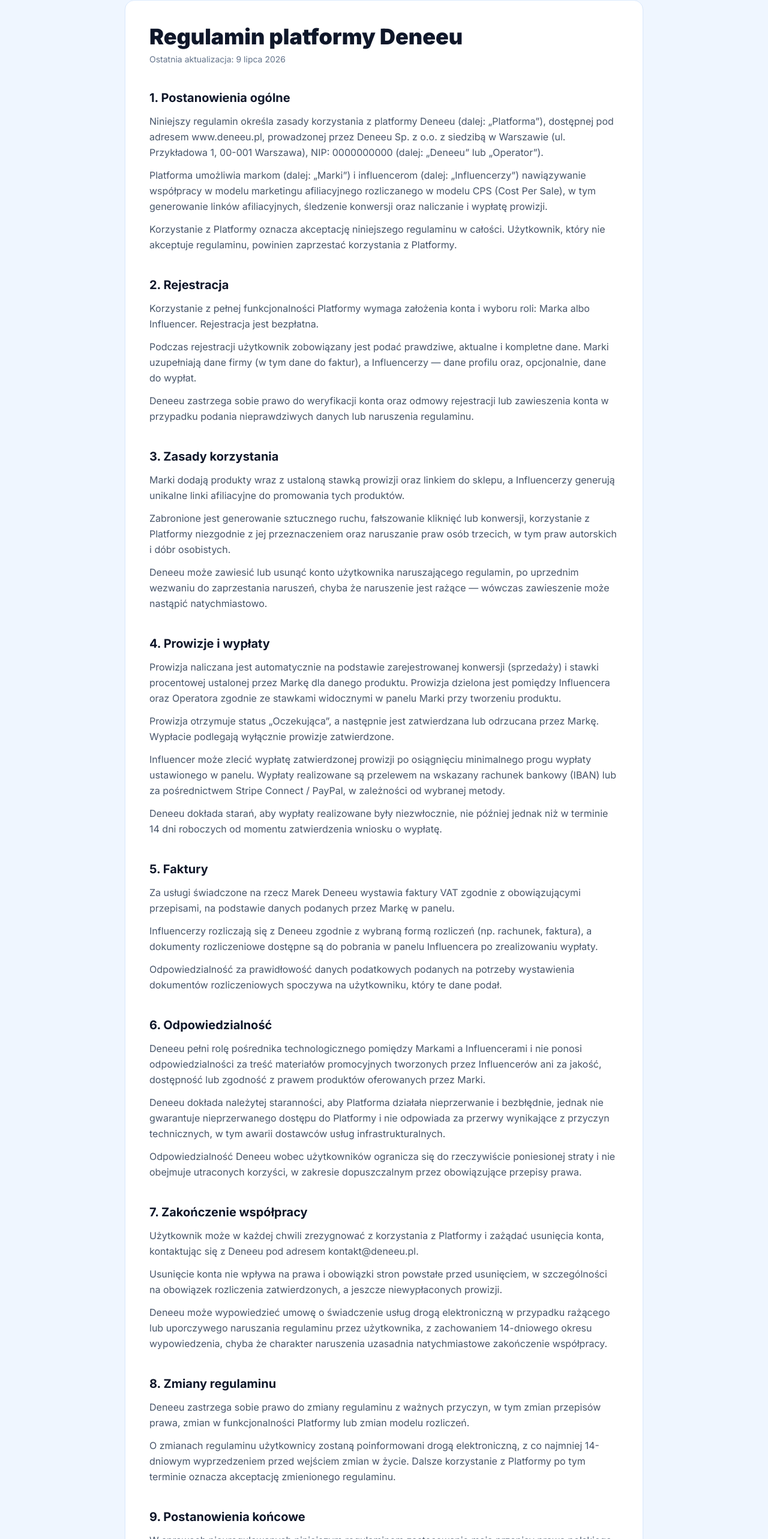
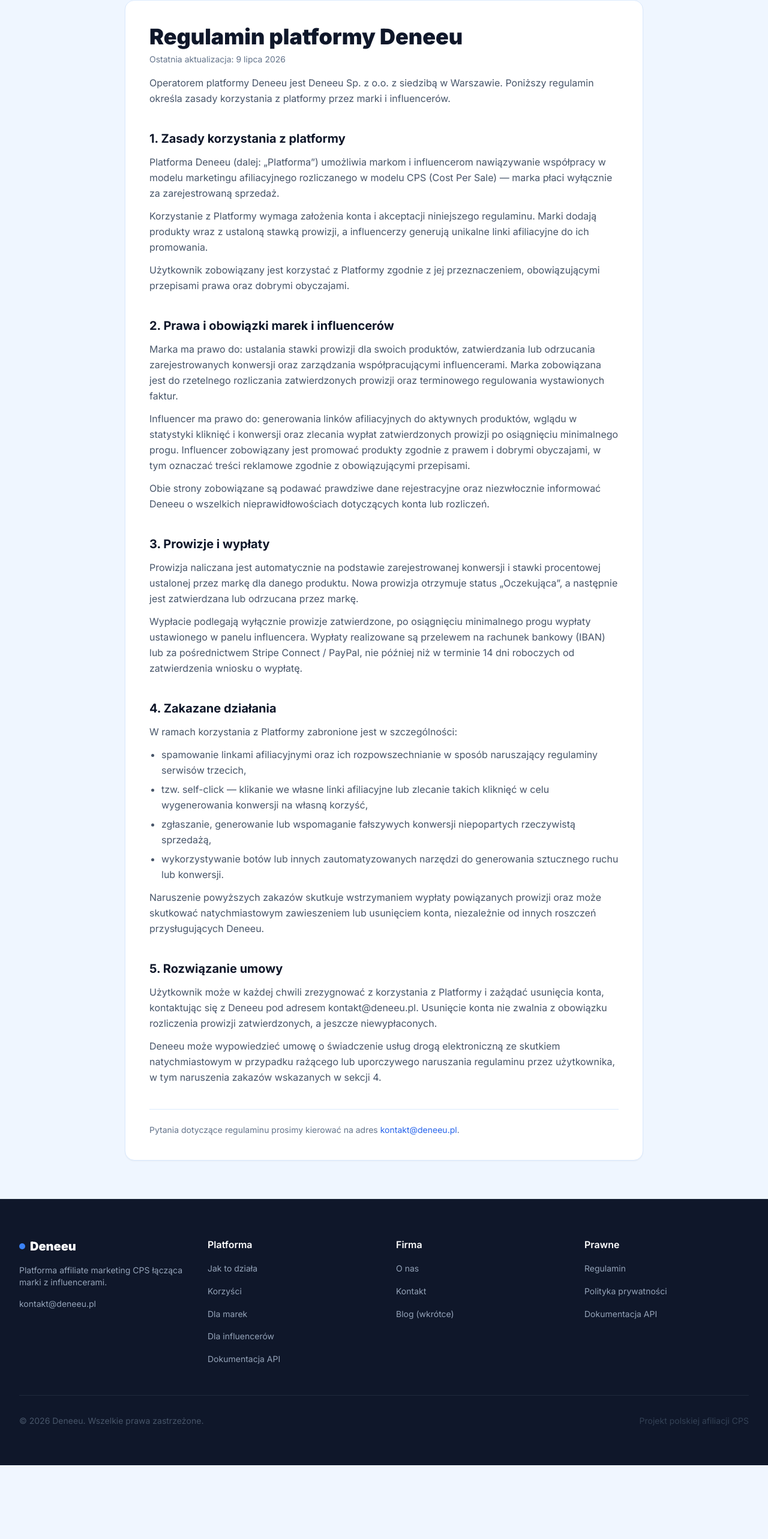
Before and after one commit to BartoszFlis95/afiliacja, a Next.js app: page /terms in a window 1280 px wide. Shown: the part 192-2758 px from the top of the page at 60% size. After the commit the page ends 2635 px from the top, so only its background shows below. Built offline with nearby package versions, Linux system fonts and the light colour scheme.

Commit message:
fix: separate terms and privacy pages content

```diff
--- a/src/app/privacy/page.tsx
+++ b/src/app/privacy/page.tsx
@@ -6,39 +6,24 @@
 export const metadata: Metadata = {
   title: "Polityka prywatności",
   description:
-    "Polityka prywatności Deneeu — jakie dane zbieramy, w jakim celu je przetwarzamy, jakich plików cookie używamy oraz jakie prawa przysługują użytkownikom zgodnie z RODO.",
+    "Polityka prywatności Deneeu — jakie dane zbieramy, cel przetwarzania (RODO art. 6), pliki cookie, udostępnianie danych podwykonawcom oraz prawa użytkownika.",
 };
 
 const SECTIONS = [
   {
-    title: "1. Administrator danych",
+    title: "1. Jakie dane zbieramy",
     paragraphs: [
-      "Administratorem danych osobowych przetwarzanych w związku z korzystaniem z platformy Deneeu (www.deneeu.pl) jest Deneeu Sp. z o.o. z siedzibą w Warszawie (ul. Przykładowa 1, 00-001 Warszawa), NIP: 0000000000 (dalej: „Administrator” lub „Deneeu”).",
-      "W sprawach dotyczących ochrony danych osobowych można kontaktować się z Administratorem pod adresem e-mail kontakt@deneeu.pl.",
+      "Podczas rejestracji i korzystania z Platformy zbieramy w szczególności: adres e-mail oraz hasło (przechowywane w formie zahaszowanej), numer rachunku bankowego (IBAN) i dane do wypłat podawane przez influencerów, adres IP oraz dane techniczne przeglądarki, a także informacje zapisywane w plikach cookie wykorzystywanych do śledzenia linków afiliacyjnych.",
     ],
   },
   {
-    title: "2. Jakie dane zbieramy",
+    title: "2. Cel przetwarzania (RODO art. 6)",
     paragraphs: [
-      "W zależności od roli w Platformie (Marka lub Influencer) zbieramy: dane rejestracyjne (adres e-mail, hasło w formie zahaszowanej), dane profilowe (nazwa firmy, NIP, adres, branża, strona www — dla Marek; nazwa wyświetlana, opis, linki do social media, liczba obserwujących — dla Influencerów).",
-      "Dla celów wypłat i rozliczeń przetwarzamy dodatkowo: numer rachunku bankowego (IBAN), adres e-mail PayPal oraz identyfikator konta Stripe Connect (jeśli Influencer wybierze taką metodę wypłaty).",
-      "Zbieramy również dane techniczne generowane automatycznie podczas korzystania z Platformy: adres IP, user-agent przeglądarki, adres referującej strony oraz dane o kliknięciach i konwersjach zarejestrowanych w ramach linków afiliacyjnych.",
+      "Dane przetwarzamy na podstawie: art. 6 ust. 1 lit. b RODO — w celu zawarcia i wykonania umowy o świadczenie usług drogą elektroniczną (założenie konta, naliczanie i wypłata prowizji); art. 6 ust. 1 lit. c RODO — w celu wypełnienia obowiązków prawnych, w tym podatkowo-księgowych związanych z wystawianiem faktur; art. 6 ust. 1 lit. f RODO — w celach wynikających z prawnie uzasadnionego interesu administratora, takich jak zapewnienie bezpieczeństwa Platformy i przeciwdziałanie nadużyciom.",
     ],
   },
   {
-    title: "3. Cel przetwarzania",
-    paragraphs: [
-      "Dane przetwarzane są w celu: świadczenia usług Platformy (rejestracja konta, generowanie linków afiliacyjnych, śledzenie konwersji), naliczania i realizacji wypłat prowizji, wystawiania dokumentów księgowych (faktur i rachunków), obsługi zgłoszeń i komunikacji z użytkownikiem oraz zapewnienia bezpieczeństwa i rozliczalności działań w Platformie (przeciwdziałanie nadużyciom).",
-    ],
-  },
-  {
-    title: "4. Podstawa prawna (RODO)",
-    paragraphs: [
-      "Dane przetwarzane są na podstawie: art. 6 ust. 1 lit. b RODO — w celu zawarcia i wykonania umowy o świadczenie usług drogą elektroniczną (założenie i prowadzenie konta, naliczanie i wypłata prowizji); art. 6 ust. 1 lit. c RODO — w celu wypełnienia obowiązków prawnych ciążących na Administratorze, w tym obowiązków podatkowo-księgowych związanych z wystawianiem faktur; art. 6 ust. 1 lit. f RODO — w celach wynikających z prawnie uzasadnionych interesów Administratora, takich jak zapewnienie bezpieczeństwa Platformy i dochodzenie roszczeń.",
-    ],
-  },
-  {
-    title: "5. Cookies",
+    title: "3. Cookies",
     paragraphs: [
       "Platforma wykorzystuje pliki cookie niezbędne do prawidłowego działania mechanizmu śledzenia linków afiliacyjnych:",
     ],
@@ -46,15 +31,11 @@
       "deneeu_ref — przechowuje identyfikator influencera powiązanego z kliknięciem w link afiliacyjny; ważność: 30 dni.",
       "deneeu_link_code — przechowuje kod konkretnego linku afiliacyjnego, z którego pochodzi ruch; ważność: 30 dni.",
     ],
-    paragraphsAfter: [
-      "Cookies te ustawiane są w momencie kliknięcia w link afiliacyjny (/r/kod) i pozwalają prawidłowo przypisać późniejszą konwersję (sprzedaż) do influencera, który ją wygenerował. Nie są wykorzystywane do celów reklamowych ani profilowania poza opisanym mechanizmem rozliczeniowym.",
-      "Użytkownik może zarządzać plikami cookie w ustawieniach swojej przeglądarki, w tym je zablokować lub usunąć — może to jednak uniemożliwić prawidłowe naliczenie prowizji za dokonany zakup.",
-    ],
   },
   {
-    title: "6. Udostępnianie danych",
+    title: "4. Udostępnianie danych",
     paragraphs: [
-      "Dane osobowe mogą być udostępniane zaufanym podmiotom przetwarzającym dane w imieniu Administratora, wyłącznie w zakresie niezbędnym do świadczenia usług Platformy:",
+      "Dane osobowe mogą być udostępniane zaufanym podmiotom przetwarzającym dane w imieniu administratora, wyłącznie w zakresie niezbędnym do świadczenia usług Platformy:",
     ],
     list: [
       "Stripe — obsługa wypłat prowizji (Stripe Connect) oraz przetwarzanie danych rozliczeniowych.",
@@ -63,29 +44,18 @@
       "Neon — hostowana baza danych PostgreSQL, w której przechowywane są dane Platformy.",
       "Cloudflare R2 — przechowywanie plików graficznych (np. zdjęć produktów, logotypów marek).",
     ],
-    paragraphsAfter: [
-      "Wszystkie wskazane podmioty przetwarzają dane na podstawie odpowiednich umów powierzenia przetwarzania danych i wyłącznie zgodnie z instrukcjami Administratora. Dane nie są sprzedawane ani udostępniane podmiotom trzecim w celach marketingowych.",
+  },
+  {
+    title: "5. Prawa użytkownika",
+    paragraphs: [
+      "Zgodnie z RODO użytkownikowi przysługuje prawo do: dostępu do swoich danych, ich sprostowania, usunięcia, ograniczenia przetwarzania oraz przenoszenia danych do innego administratora, a także prawo wniesienia sprzeciwu wobec przetwarzania opartego na prawnie uzasadnionym interesie administratora.",
+      "Użytkownikowi przysługuje również prawo wniesienia skargi do Prezesa Urzędu Ochrony Danych Osobowych, jeśli uzna, że przetwarzanie jego danych narusza przepisy RODO.",
     ],
   },
   {
-    title: "7. Prawa użytkownika",
+    title: "6. Kontakt",
     paragraphs: [
-      "Zgodnie z RODO użytkownikowi przysługuje prawo do: dostępu do swoich danych, ich sprostowania, usunięcia, ograniczenia przetwarzania, przenoszenia danych oraz wniesienia sprzeciwu wobec przetwarzania opartego na prawnie uzasadnionym interesie Administratora.",
-      "Użytkownikowi przysługuje również prawo wniesienia skargi do Prezesa Urzędu Ochrony Danych Osobowych, jeśli uzna, że przetwarzanie jego danych narusza przepisy RODO.",
-      "W celu realizacji powyższych praw prosimy o kontakt na adres kontakt@deneeu.pl.",
-    ],
-  },
-  {
-    title: "8. Kontakt",
-    paragraphs: [
-      "W sprawach dotyczących niniejszej polityki prywatności oraz przetwarzania danych osobowych można kontaktować się z Administratorem pod adresem e-mail kontakt@deneeu.pl lub pisemnie na adres siedziby: Deneeu Sp. z o.o., ul. Przykładowa 1, 00-001 Warszawa.",
-    ],
-  },
-  {
-    title: "9. Zmiany polityki",
-    paragraphs: [
-      "Administrator zastrzega sobie prawo do zmiany niniejszej polityki prywatności, w szczególności w związku ze zmianą przepisów prawa, zakresu przetwarzanych danych lub wykorzystywanych podmiotów przetwarzających.",
-      "O istotnych zmianach polityki użytkownicy zostaną poinformowani drogą elektroniczną lub poprzez komunikat w Platformie, z odpowiednim wyprzedzeniem przed wejściem zmian w życie.",
+      "W celu realizacji powyższych praw lub w innych sprawach dotyczących przetwarzania danych osobowych prosimy o kontakt na adres kontakt@deneeu.pl.",
     ],
   },
 ];
@@ -103,6 +73,11 @@
             </h1>
             <p className="mt-2 text-sm text-slate-500">
               Ostatnia aktualizacja: 9 lipca 2026
+            </p>
+            <p className="mt-4 text-base leading-relaxed text-slate-600">
+              Administratorem danych osobowych przetwarzanych w związku z
+              korzystaniem z platformy Deneeu jest Deneeu Sp. z o.o. z
+              siedzibą w Warszawie.
             </p>
 
             <div className="mt-10 space-y-10">
@@ -126,11 +101,6 @@
                         ))}
                       </ul>
                     )}
-                    {section.paragraphsAfter?.map((paragraph, i) => (
-                      <p key={i} className="text-base leading-relaxed text-slate-600">
-                        {paragraph}
-                      </p>
-                    ))}
                   </div>
                 </section>
               ))}
--- a/src/app/terms/page.tsx
+++ b/src/app/terms/page.tsx
@@ -6,80 +6,53 @@
 export const metadata: Metadata = {
   title: "Regulamin",
   description:
-    "Regulamin platformy Deneeu — zasady rejestracji, korzystania z platformy CPS, naliczania prowizji, wypłat i faktur dla marek i influencerów.",
+    "Regulamin platformy Deneeu — zasady korzystania, prawa i obowiązki marek i influencerów, prowizje i wypłaty, zakazane działania oraz zasady rozwiązania umowy.",
 };
 
 const SECTIONS = [
   {
-    title: "1. Postanowienia ogólne",
+    title: "1. Zasady korzystania z platformy",
     paragraphs: [
-      "Niniejszy regulamin określa zasady korzystania z platformy Deneeu (dalej: „Platforma”), dostępnej pod adresem www.deneeu.pl, prowadzonej przez Deneeu Sp. z o.o. z siedzibą w Warszawie (ul. Przykładowa 1, 00-001 Warszawa), NIP: 0000000000 (dalej: „Deneeu” lub „Operator”).",
-      "Platforma umożliwia markom (dalej: „Marki”) i influencerom (dalej: „Influencerzy”) nawiązywanie współpracy w modelu marketingu afiliacyjnego rozliczanego w modelu CPS (Cost Per Sale), w tym generowanie linków afiliacyjnych, śledzenie konwersji oraz naliczanie i wypłatę prowizji.",
-      "Korzystanie z Platformy oznacza akceptację niniejszego regulaminu w całości. Użytkownik, który nie akceptuje regulaminu, powinien zaprzestać korzystania z Platformy.",
+      "Platforma Deneeu (dalej: „Platforma”) umożliwia markom i influencerom nawiązywanie współpracy w modelu marketingu afiliacyjnego rozliczanego w modelu CPS (Cost Per Sale) — marka płaci wyłącznie za zarejestrowaną sprzedaż.",
+      "Korzystanie z Platformy wymaga założenia konta i akceptacji niniejszego regulaminu. Marki dodają produkty wraz z ustaloną stawką prowizji, a influencerzy generują unikalne linki afiliacyjne do ich promowania.",
+      "Użytkownik zobowiązany jest korzystać z Platformy zgodnie z jej przeznaczeniem, obowiązującymi przepisami prawa oraz dobrymi obyczajami.",
     ],
   },
   {
-    title: "2. Rejestracja",
+    title: "2. Prawa i obowiązki marek i influencerów",
     paragraphs: [
-      "Korzystanie z pełnej funkcjonalności Platformy wymaga założenia konta i wyboru roli: Marka albo Influencer. Rejestracja jest bezpłatna.",
-      "Podczas rejestracji użytkownik zobowiązany jest podać prawdziwe, aktualne i kompletne dane. Marki uzupełniają dane firmy (w tym dane do faktur), a Influencerzy — dane profilu oraz, opcjonalnie, dane do wypłat.",
-      "Deneeu zastrzega sobie prawo do weryfikacji konta oraz odmowy rejestracji lub zawieszenia konta w przypadku podania nieprawdziwych danych lub naruszenia regulaminu.",
+      "Marka ma prawo do: ustalania stawki prowizji dla swoich produktów, zatwierdzania lub odrzucania zarejestrowanych konwersji oraz zarządzania współpracującymi influencerami. Marka zobowiązana jest do rzetelnego rozliczania zatwierdzonych prowizji oraz terminowego regulowania wystawionych faktur.",
+      "Influencer ma prawo do: generowania linków afiliacyjnych do aktywnych produktów, wglądu w statystyki kliknięć i konwersji oraz zlecania wypłat zatwierdzonych prowizji po osiągnięciu minimalnego progu. Influencer zobowiązany jest promować produkty zgodnie z prawem i dobrymi obyczajami, w tym oznaczać treści reklamowe zgodnie z obowiązującymi przepisami.",
+      "Obie strony zobowiązane są podawać prawdziwe dane rejestracyjne oraz niezwłocznie informować Deneeu o wszelkich nieprawidłowościach dotyczących konta lub rozliczeń.",
     ],
   },
   {
-    title: "3. Zasady korzystania",
+    title: "3. Prowizje i wypłaty",
     paragraphs: [
-      "Marki dodają produkty wraz z ustaloną stawką prowizji oraz linkiem do sklepu, a Influencerzy generują unikalne linki afiliacyjne do promowania tych produktów.",
-      "Zabronione jest generowanie sztucznego ruchu, fałszowanie kliknięć lub konwersji, korzystanie z Platformy niezgodnie z jej przeznaczeniem oraz naruszanie praw osób trzecich, w tym praw autorskich i dóbr osobistych.",
-      "Deneeu może zawiesić lub usunąć konto użytkownika naruszającego regulamin, po uprzednim wezwaniu do zaprzestania naruszeń, chyba że naruszenie jest rażące — wówczas zawieszenie może nastąpić natychmiastowo.",
+      "Prowizja naliczana jest automatycznie na podstawie zarejestrowanej konwersji i stawki procentowej ustalonej przez markę dla danego produktu. Nowa prowizja otrzymuje status „Oczekująca”, a następnie jest zatwierdzana lub odrzucana przez markę.",
+      "Wypłacie podlegają wyłącznie prowizje zatwierdzone, po osiągnięciu minimalnego progu wypłaty ustawionego w panelu influencera. Wypłaty realizowane są przelewem na rachunek bankowy (IBAN) lub za pośrednictwem Stripe Connect / PayPal, nie później niż w terminie 14 dni roboczych od zatwierdzenia wniosku o wypłatę.",
     ],
   },
   {
-    title: "4. Prowizje i wypłaty",
+    title: "4. Zakazane działania",
     paragraphs: [
-      "Prowizja naliczana jest automatycznie na podstawie zarejestrowanej konwersji (sprzedaży) i stawki procentowej ustalonej przez Markę dla danego produktu. Prowizja dzielona jest pomiędzy Influencera oraz Operatora zgodnie ze stawkami widocznymi w panelu Marki przy tworzeniu produktu.",
-      "Prowizja otrzymuje status „Oczekująca”, a następnie jest zatwierdzana lub odrzucana przez Markę. Wypłacie podlegają wyłącznie prowizje zatwierdzone.",
-      "Influencer może zlecić wypłatę zatwierdzonej prowizji po osiągnięciu minimalnego progu wypłaty ustawionego w panelu. Wypłaty realizowane są przelewem na wskazany rachunek bankowy (IBAN) lub za pośrednictwem Stripe Connect / PayPal, w zależności od wybranej metody.",
-      "Deneeu dokłada starań, aby wypłaty realizowane były niezwłocznie, nie później jednak niż w terminie 14 dni roboczych od momentu zatwierdzenia wniosku o wypłatę.",
+      "W ramach korzystania z Platformy zabronione jest w szczególności:",
+    ],
+    list: [
+      "spamowanie linkami afiliacyjnymi oraz ich rozpowszechnianie w sposób naruszający regulaminy serwisów trzecich,",
+      "tzw. self-click — klikanie we własne linki afiliacyjne lub zlecanie takich kliknięć w celu wygenerowania konwersji na własną korzyść,",
+      "zgłaszanie, generowanie lub wspomaganie fałszywych konwersji niepopartych rzeczywistą sprzedażą,",
+      "wykorzystywanie botów lub innych zautomatyzowanych narzędzi do generowania sztucznego ruchu lub konwersji.",
+    ],
+    paragraphsAfter: [
+      "Naruszenie powyższych zakazów skutkuje wstrzymaniem wypłaty powiązanych prowizji oraz może skutkować natychmiastowym zawieszeniem lub usunięciem konta, niezależnie od innych roszczeń przysługujących Deneeu.",
     ],
   },
   {
-    title: "5. Faktury",
+    title: "5. Rozwiązanie umowy",
     paragraphs: [
-      "Za usługi świadczone na rzecz Marek Deneeu wystawia faktury VAT zgodnie z obowiązującymi przepisami, na podstawie danych podanych przez Markę w panelu.",
-      "Influencerzy rozliczają się z Deneeu zgodnie z wybraną formą rozliczeń (np. rachunek, faktura), a dokumenty rozliczeniowe dostępne są do pobrania w panelu Influencera po zrealizowaniu wypłaty.",
-      "Odpowiedzialność za prawidłowość danych podatkowych podanych na potrzeby wystawienia dokumentów rozliczeniowych spoczywa na użytkowniku, który te dane podał.",
-    ],
-  },
-  {
-    title: "6. Odpowiedzialność",
-    paragraphs: [
-      "Deneeu pełni rolę pośrednika technologicznego pomiędzy Markami a Influencerami i nie ponosi odpowiedzialności za treść materiałów promocyjnych tworzonych przez Influencerów ani za jakość, dostępność lub zgodność z prawem produktów oferowanych przez Marki.",
-      "Deneeu dokłada należytej staranności, aby Platforma działała nieprzerwanie i bezbłędnie, jednak nie gwarantuje nieprzerwanego dostępu do Platformy i nie odpowiada za przerwy wynikające z przyczyn technicznych, w tym awarii dostawców usług infrastrukturalnych.",
-      "Odpowiedzialność Deneeu wobec użytkowników ogranicza się do rzeczywiście poniesionej straty i nie obejmuje utraconych korzyści, w zakresie dopuszczalnym przez obowiązujące przepisy prawa.",
-    ],
-  },
-  {
-    title: "7. Zakończenie współpracy",
-    paragraphs: [
-      "Użytkownik może w każdej chwili zrezygnować z korzystania z Platformy i zażądać usunięcia konta, kontaktując się z Deneeu pod adresem kontakt@deneeu.pl.",
-      "Usunięcie konta nie wpływa na prawa i obowiązki stron powstałe przed usunięciem, w szczególności na obowiązek rozliczenia zatwierdzonych, a jeszcze niewypłaconych prowizji.",
-      "Deneeu może wypowiedzieć umowę o świadczenie usług drogą elektroniczną w przypadku rażącego lub uporczywego naruszania regulaminu przez użytkownika, z zachowaniem 14-dniowego okresu wypowiedzenia, chyba że charakter naruszenia uzasadnia natychmiastowe zakończenie współpracy.",
-    ],
-  },
-  {
-    title: "8. Zmiany regulaminu",
-    paragraphs: [
-      "Deneeu zastrzega sobie prawo do zmiany regulaminu z ważnych przyczyn, w tym zmian przepisów prawa, zmian w funkcjonalności Platformy lub zmian modelu rozliczeń.",
-      "O zmianach regulaminu użytkownicy zostaną poinformowani drogą elektroniczną, z co najmniej 14-dniowym wyprzedzeniem przed wejściem zmian w życie. Dalsze korzystanie z Platformy po tym terminie oznacza akceptację zmienionego regulaminu.",
-    ],
-  },
-  {
-    title: "9. Postanowienia końcowe",
-    paragraphs: [
-      "W sprawach nieuregulowanych niniejszym regulaminem zastosowanie mają przepisy prawa polskiego, w szczególności Kodeksu cywilnego oraz ustawy o świadczeniu usług drogą elektroniczną.",
-      "Ewentualne spory wynikłe w związku z korzystaniem z Platformy strony będą starały się rozwiązać polubownie, a w przypadku braku porozumienia — właściwy będzie sąd powszechny zgodnie z obowiązującymi przepisami.",
-      "Regulamin wchodzi w życie z dniem publikacji na stronie Platformy.",
+      "Użytkownik może w każdej chwili zrezygnować z korzystania z Platformy i zażądać usunięcia konta, kontaktując się z Deneeu pod adresem kontakt@deneeu.pl. Usunięcie konta nie zwalnia z obowiązku rozliczenia prowizji zatwierdzonych, a jeszcze niewypłaconych.",
+      "Deneeu może wypowiedzieć umowę o świadczenie usług drogą elektroniczną ze skutkiem natychmiastowym w przypadku rażącego lub uporczywego naruszania regulaminu przez użytkownika, w tym naruszenia zakazów wskazanych w sekcji 4.",
     ],
   },
 ];
@@ -98,6 +71,11 @@
             <p className="mt-2 text-sm text-slate-500">
               Ostatnia aktualizacja: 9 lipca 2026
             </p>
+            <p className="mt-4 text-base leading-relaxed text-slate-600">
+              Operatorem platformy Deneeu jest Deneeu Sp. z o.o. z siedzibą w
+              Warszawie. Poniższy regulamin określa zasady korzystania z
+              platformy przez marki i influencerów.
+            </p>
 
             <div className="mt-10 space-y-10">
               {SECTIONS.map((section) => (
@@ -107,6 +85,20 @@
                   </h2>
                   <div className="mt-3 space-y-3">
                     {section.paragraphs.map((paragraph, i) => (
+                      <p key={i} className="text-base leading-relaxed text-slate-600">
+                        {paragraph}
+                      </p>
+                    ))}
+                    {section.list && (
+                      <ul className="ml-5 list-disc space-y-1.5">
+                        {section.list.map((item) => (
+                          <li key={item} className="text-base leading-relaxed text-slate-600">
+                            {item}
+                          </li>
+                        ))}
+                      </ul>
+                    )}
+                    {section.paragraphsAfter?.map((paragraph, i) => (
                       <p key={i} className="text-base leading-relaxed text-slate-600">
                         {paragraph}
                       </p>
```
